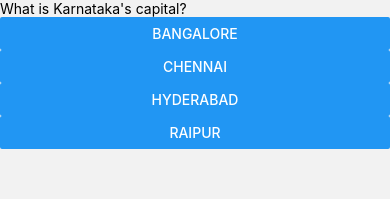
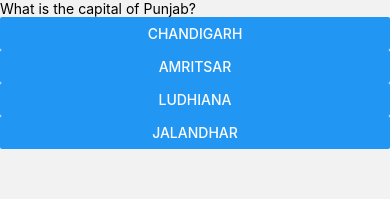
Before and after one commit to Kicchu02/States, a React Native app: screen /StateMultipleChoiceQuizPage in a window 390 px wide. Shown: the top 199 px of the page. Built offline with nearby package versions, Linux system fonts and the light colour scheme.

Commit message:
Display random questions

```diff
--- a/components/StateMultipleChoiceQuizPage.tsx
+++ b/components/StateMultipleChoiceQuizPage.tsx
@@ -1,4 +1,4 @@
-import React, { useState } from "react";
+import React, { useEffect, useState } from "react";
 import { Text, View, Button } from "react-native";
 import { Question } from "../types/Question";
 import { quizQuestions } from "../types/Question";
@@ -7,7 +7,17 @@ export default function StateMultipleChoiceQuizApp() {
   const [currentQuestionIndex, setCurrentQuestion] = useState<number>(0);
   const [score, setScore] = useState<number>(0);
   const [quizFinished, setQuizFinished] = useState<boolean>(false);
-  const currentQuestion: Question = quizQuestions[currentQuestionIndex];
+  const [shuffledQuestions, setShuffledQuestions] = useState<Question[]>([]);
+
+  useEffect(() => {
+    const shuffled = [...quizQuestions].sort(() => Math.random() - 0.5);
+    setShuffledQuestions(shuffled);
+  }, []);
+  const currentQuestion: Question = shuffledQuestions[currentQuestionIndex] || {
+    questionText: "",
+    option: [],
+    correctAnswer: "",
+  };
   const handleAnswer = (selectedOption: string) => {
     if (selectedOption === currentQuestion.correctAnswer) {
       setScore(score + 1);
```
